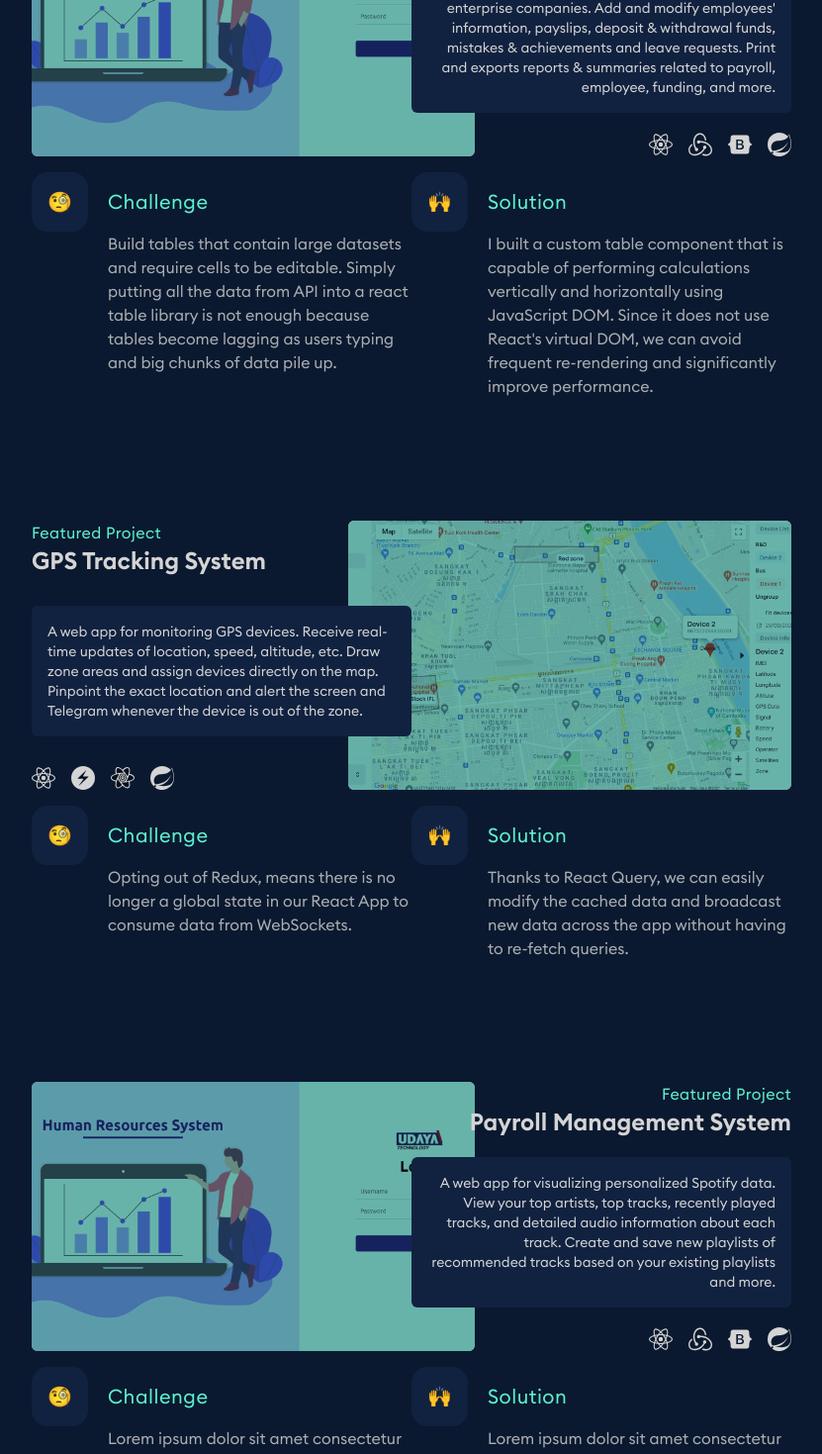
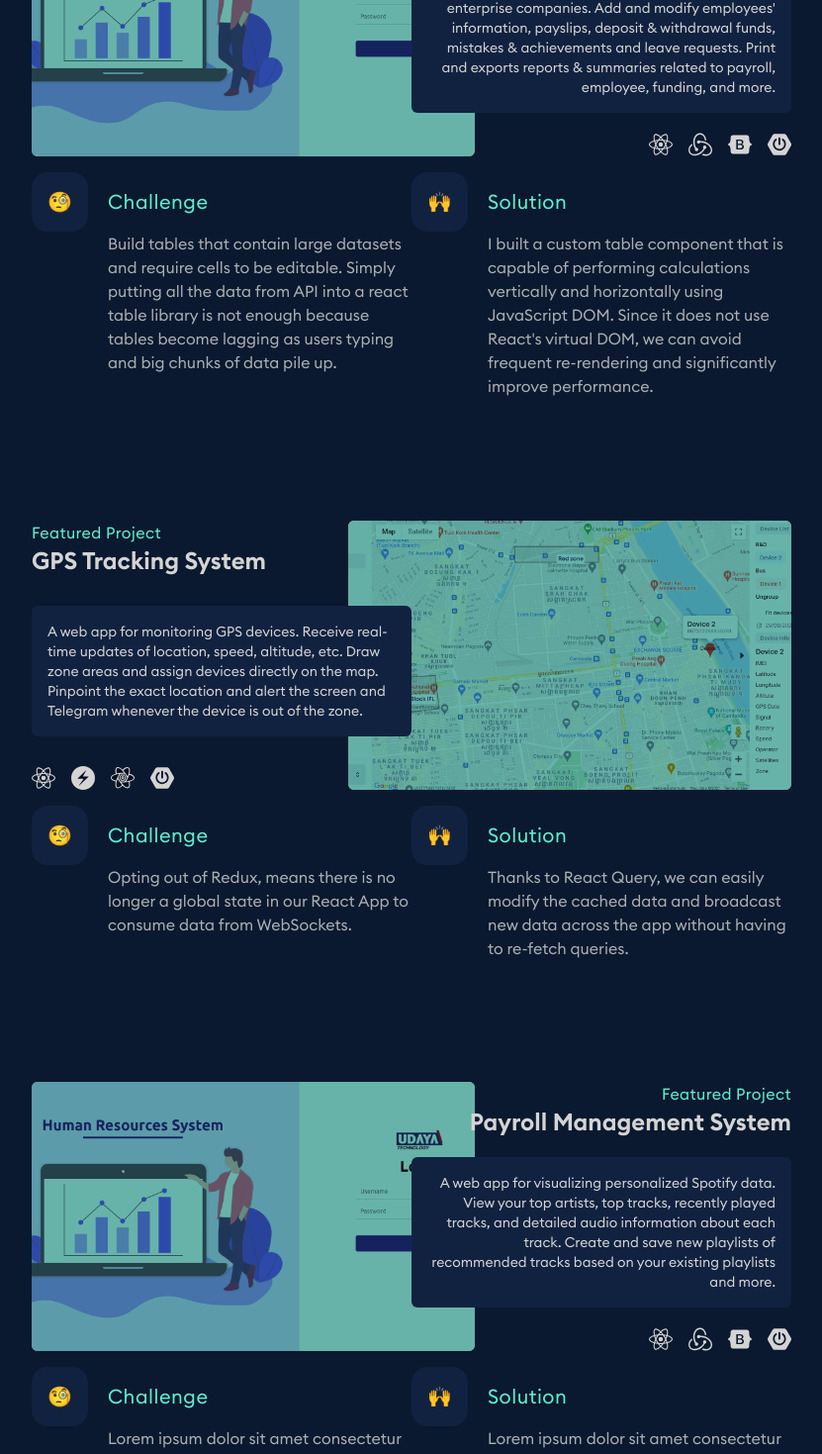
Before and after one commit to thavirak-svay/portfolio, a Next.js app: page / in a window 1280 px wide. Shown: the part 960-2429 px from the top of the page at 99% size, without its empty margins (224-1055 px from the left). Built offline with nearby package versions, Linux system fonts and the light colour scheme.

Commit message:
update:icon

```diff
--- a/data/index.js
+++ b/data/index.js
@@ -1,5 +1,5 @@
 import CustomLink from "@/components/CustomLink";
-import { SiSpring, SiReact, SiRedux, SiBootstrap, SiNextdotjs, SiTailwindcss, SiNodedotjs } from "react-icons/si";
+import { SiSpringboot, SiReact, SiRedux, SiBootstrap, SiNextdotjs, SiTailwindcss, SiNodedotjs } from "react-icons/si";
 import { RiGithubLine, RiFacebookCircleLine, RiTwitterLine, RiTelegramLine } from "react-icons/ri";
 
 const ReactQueryIcon = (
@@ -154,7 +154,7 @@ export const projects = [
 			},
 			{
 				name: "Spring Boot",
-				icon: <SiSpring className="w-full h-full" />,
+				icon: <SiSpringboot className="w-full h-full" />,
 			},
 		],
 		challenge:
@@ -181,7 +181,7 @@ export const projects = [
 			},
 			{
 				name: "Spring Boot",
-				icon: <SiSpring className="w-full h-full" />,
+				icon: <SiSpringboot className="w-full h-full" />,
 			},
 		],
 		challenge: "Opting out of Redux, means there is no longer a global state in our React App to consume data from WebSockets.",
@@ -207,7 +207,7 @@ export const projects = [
 			},
 			{
 				name: "Spring Boot",
-				icon: <SiSpring size="1.5rem" />,
+				icon: <SiSpringboot size="1.5rem" />,
 			},
 		],
 		challenge:
```
